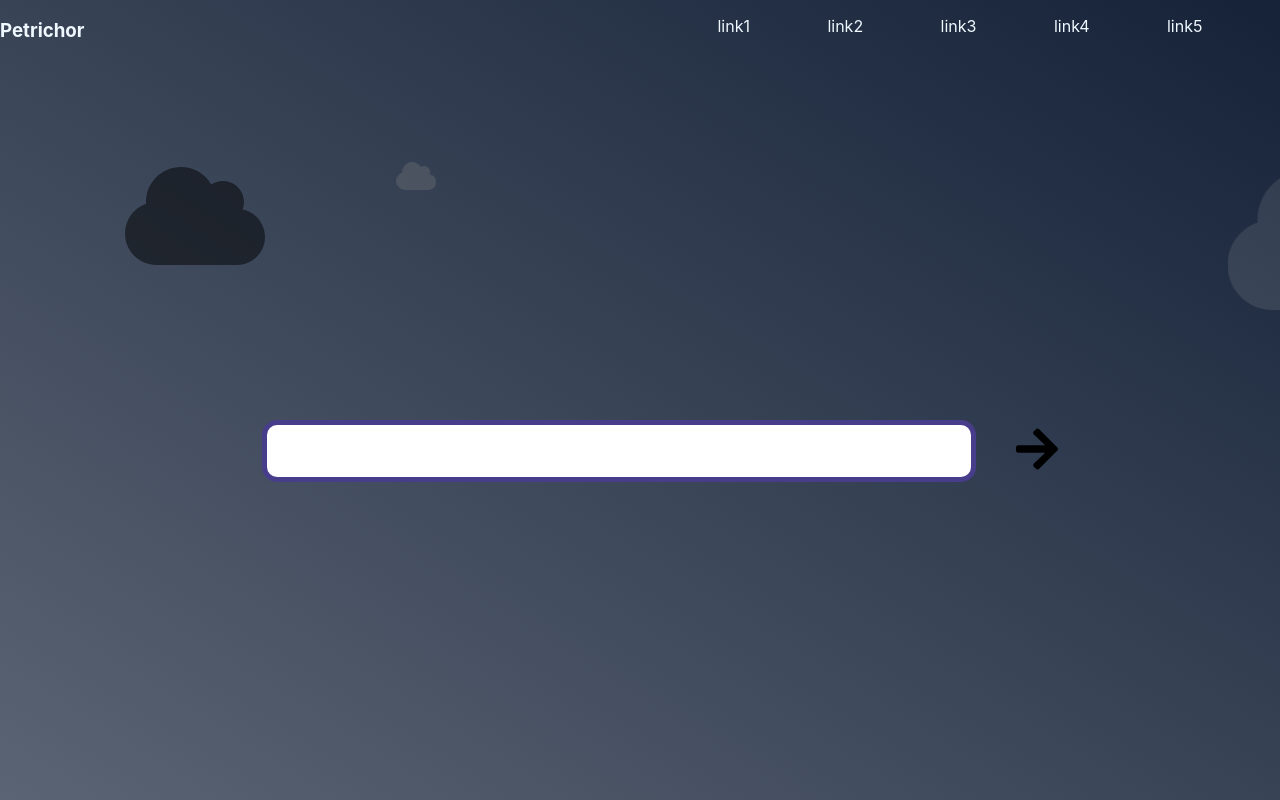
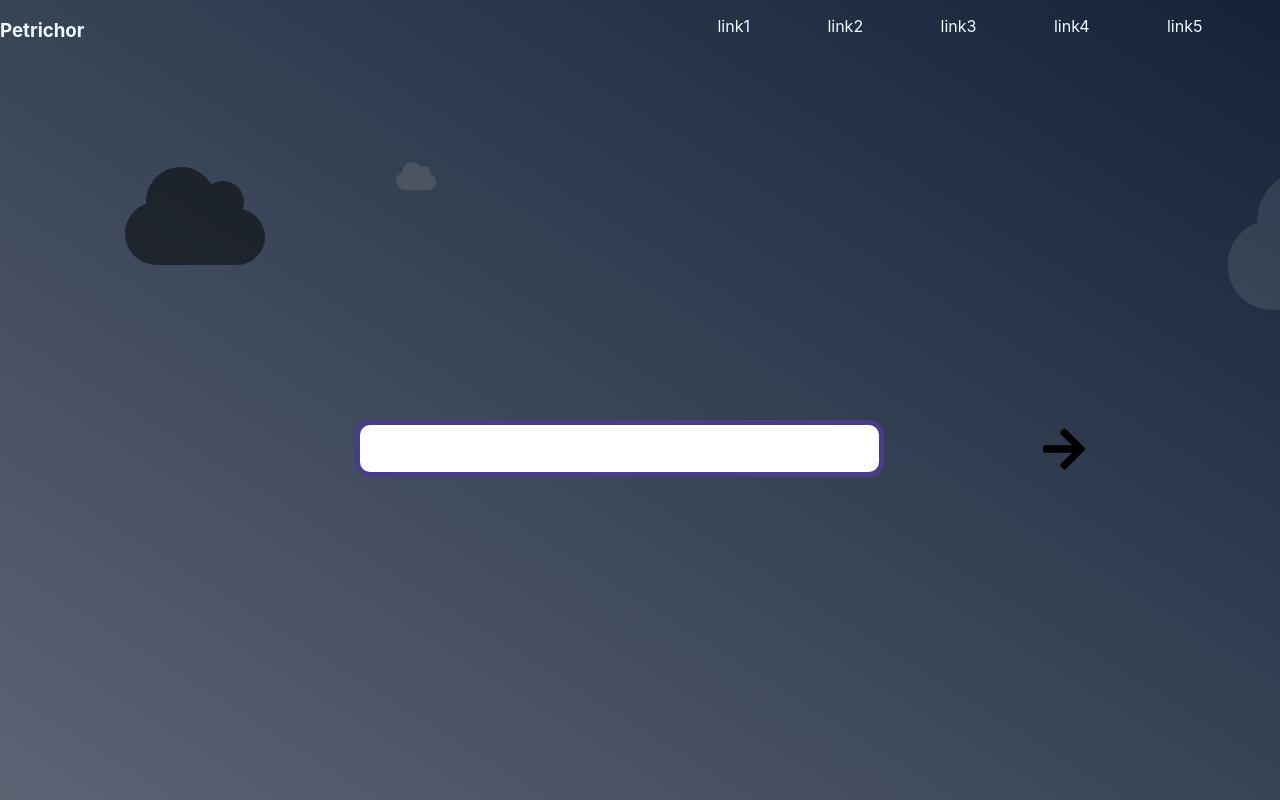
Before and after one commit to rohitanand11/petrichor, a React (Create React App) app: page / in a window 1280 px wide. Built offline with nearby package versions, Linux system fonts and the light colour scheme.

Commit message:
modified styling for search bar component

```diff
--- a/src/components/search_bar/searchBar.js
+++ b/src/components/search_bar/searchBar.js
@@ -3,7 +3,7 @@ import { FontAwesomeIcon } from "@fortawesome/react-fontawesome";
 import classes from "./searchBar.module.css";
 
 const SearchBar = (props) => {
-  console.log(props.suggestions);
+
   const renderUnOrderList = () => {
     if (props.suggestions.length === 0) {
       return null;
@@ -40,7 +40,7 @@ const SearchBar = (props) => {
       </div>
 
       <div className={classes.arrowContainer}>
-        <div className={classes.arrowIcon}>
+        <div className={classes.arrowIcon} onClick={props.renderWeather}>
           <FontAwesomeIcon icon="arrow-right" color="black" size="3x" />
         </div>
       </div>
--- a/src/components/search_bar/searchBar.module.css
+++ b/src/components/search_bar/searchBar.module.css
@@ -1,23 +1,19 @@
 .container{
-    margin-top: 100px;
-    position: relative;
+    padding-top: 100px;
     display: flex;
     flex-direction: row;
     justify-content: center;
 }
 
 .inputAndSuggestions{
-    position: relative;
-    display:flexbox;
-    height: 200px;
+    width: 60%;
+    display:flex;
     flex-direction: column;
     align-items: center;
-    justify-content: space-between;
 }
 
 .inputClass{
-    height: 50px;
-    width: 700px;
+    height: 45px;
     border:5px solid darkslateblue;
     border-radius: 15px;
     font-size: 40px;
@@ -31,7 +27,7 @@
 
 .listContainer{
     list-style: none;
-    font-size: 100px;
+    font-size: 35px;
 
     text-align: center;
 }
```
